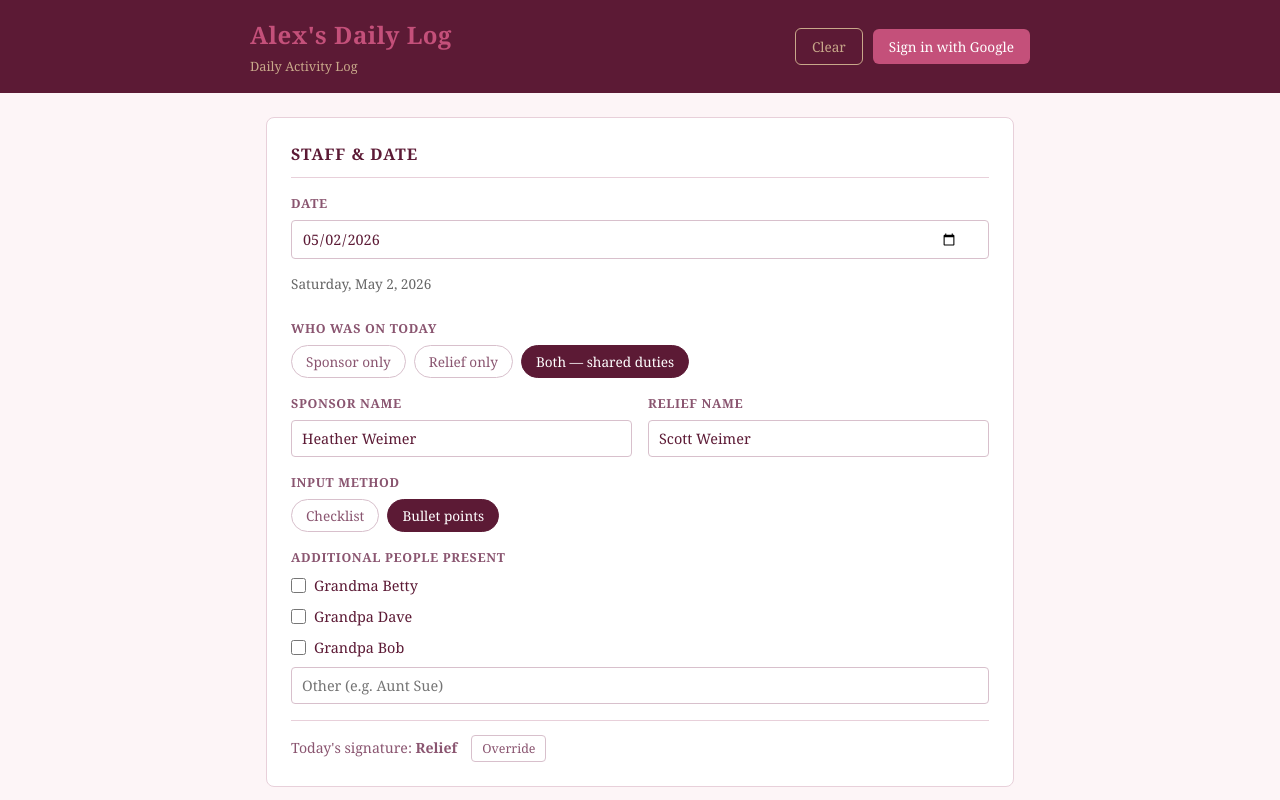
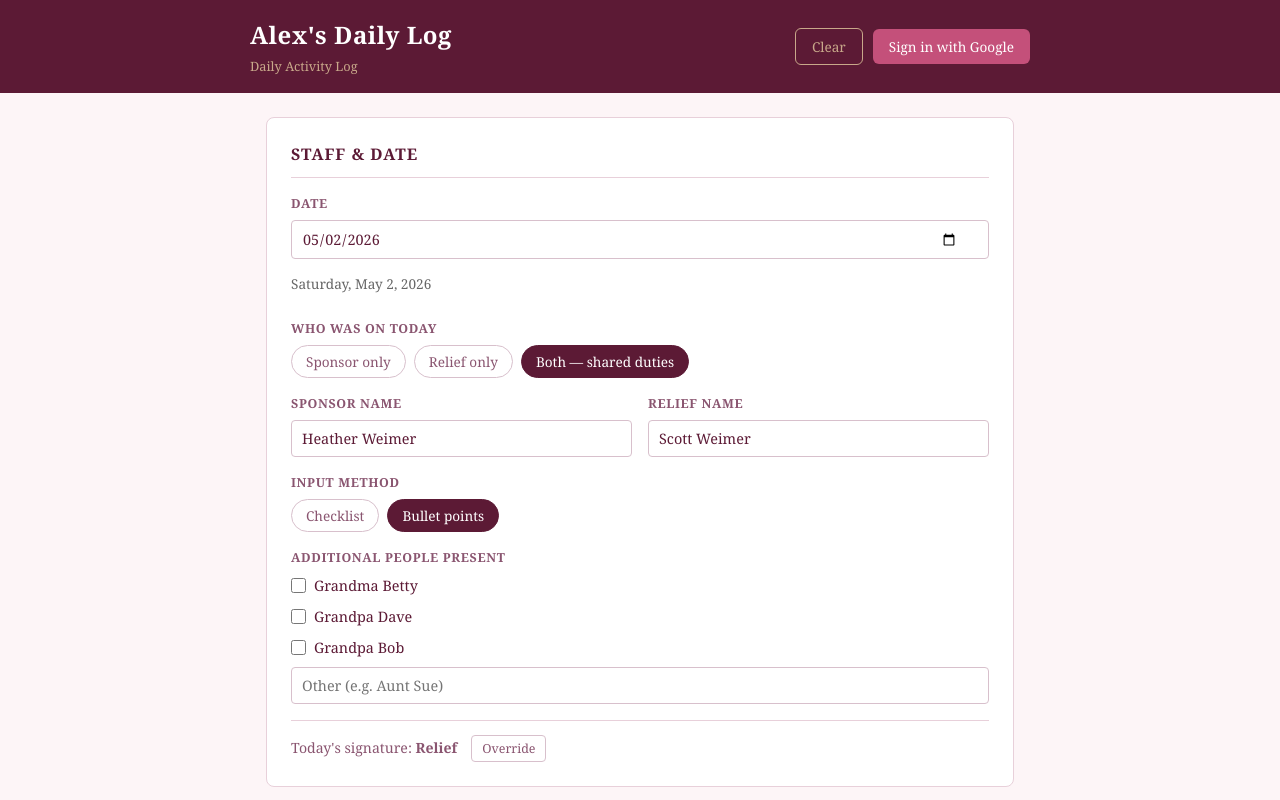
Before and after one commit to sweimer/alex-activity-log, a React (Vite) app: page / in a window 1280 px wide. Shown: the top 800 px of the page. Built offline with nearby package versions, Linux system fonts and the light colour scheme; no server answers; the HTML template or start-up script is replaced by a standard one.

Commit message:
UI tweaks: header title white, clear button spacing and sizing

```diff
--- a/src/index.css
+++ b/src/index.css
@@ -61,7 +61,7 @@ body {
 .header-title {
   font-size: 1.5rem;
   font-weight: bold;
-  color: var(--accent);
+  color: var(--white);
   letter-spacing: 0.02em;
 }
 
```
